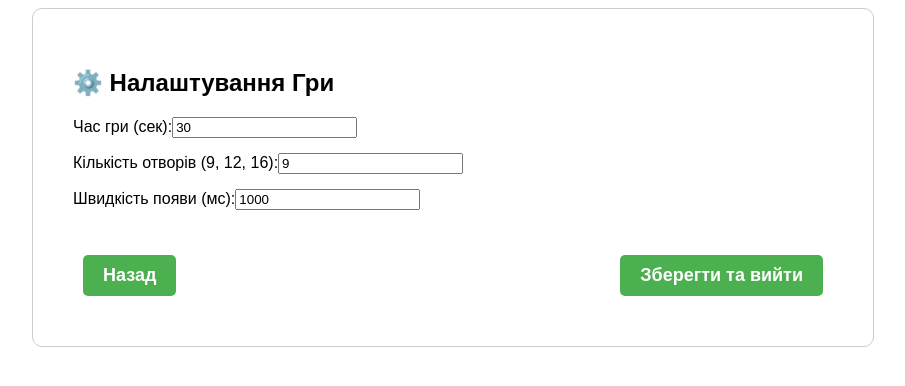
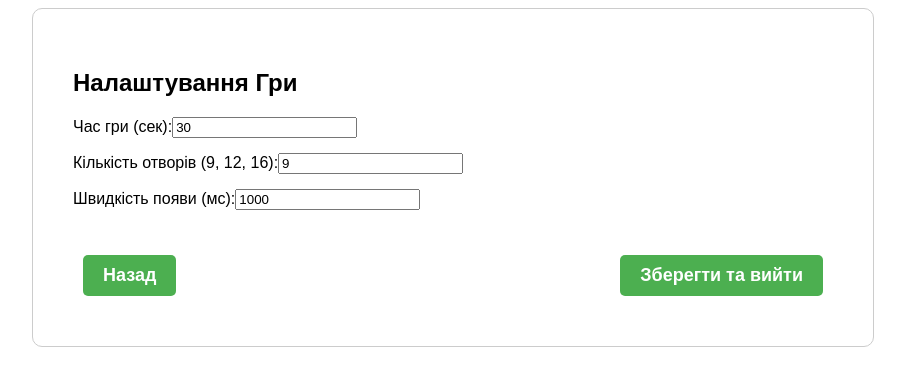
Before and after one commit to OleksandraGri/whack-a-mole, a React (Vite) app: page / in a window 1280 px wide. Both pictures are taken after a click on the button "Налаштування". Shown: the top 386 px of the page, without its empty margins (187-1092 px from the left). Built offline with nearby package versions, Linux system fonts and the light colour scheme.

Commit message:
Update mini

```diff
--- a/src/pages/SettingsPage.jsx
+++ b/src/pages/SettingsPage.jsx
@@ -25,7 +25,7 @@ const SettingsPage = ({ onGoBack }) => {
 
     return (
         <div style={{ padding: '20px' }}>
-            <h2>⚙️ Налаштування Гри</h2>
+            <h2>Налаштування Гри</h2>
             <form onSubmit={handleSubmit(onSubmit)} style={{ display: 'flex', flexDirection: 'column', gap: '15px' }}>
 
                 {/* 1. Час гри */}
```
